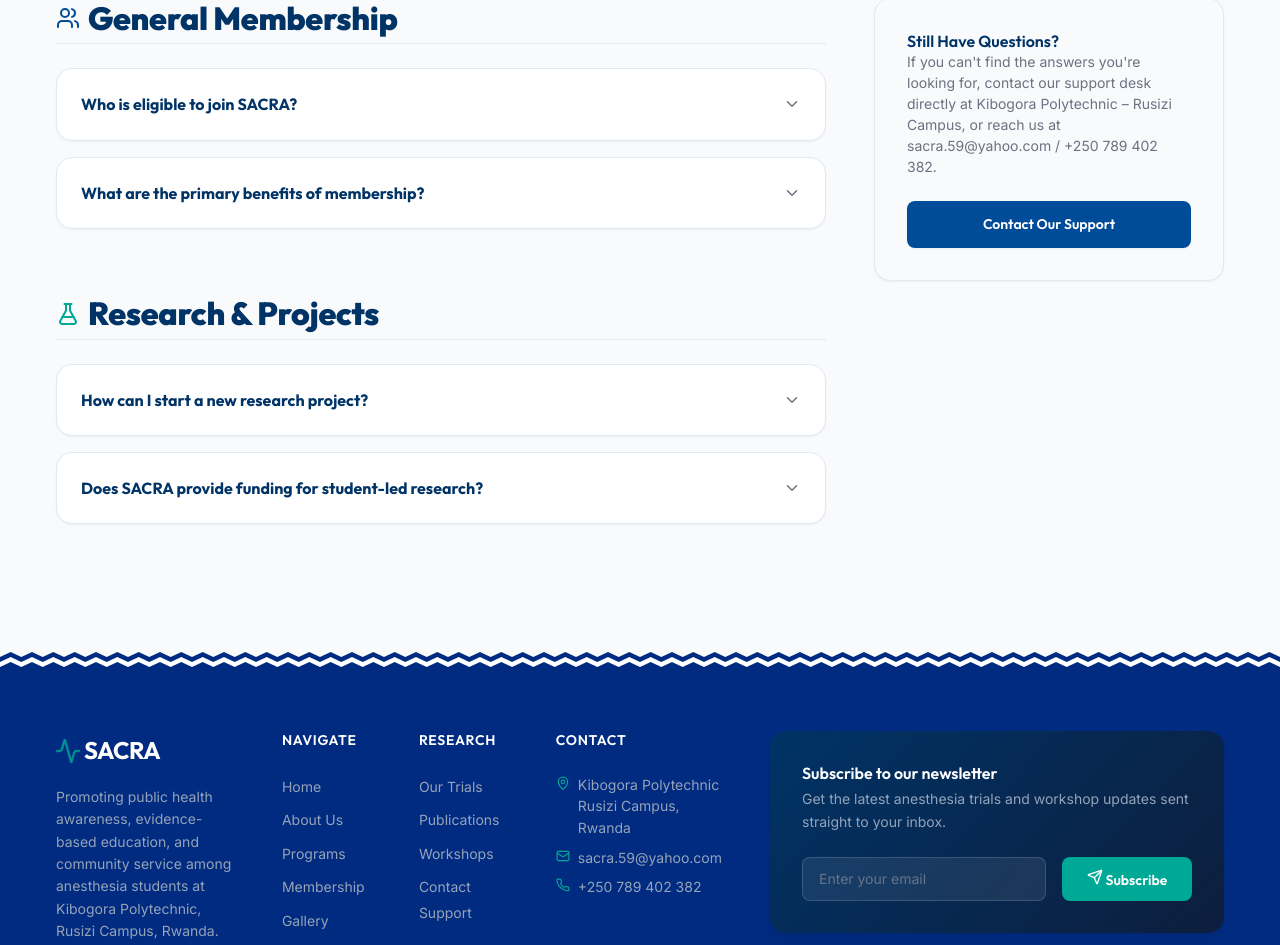
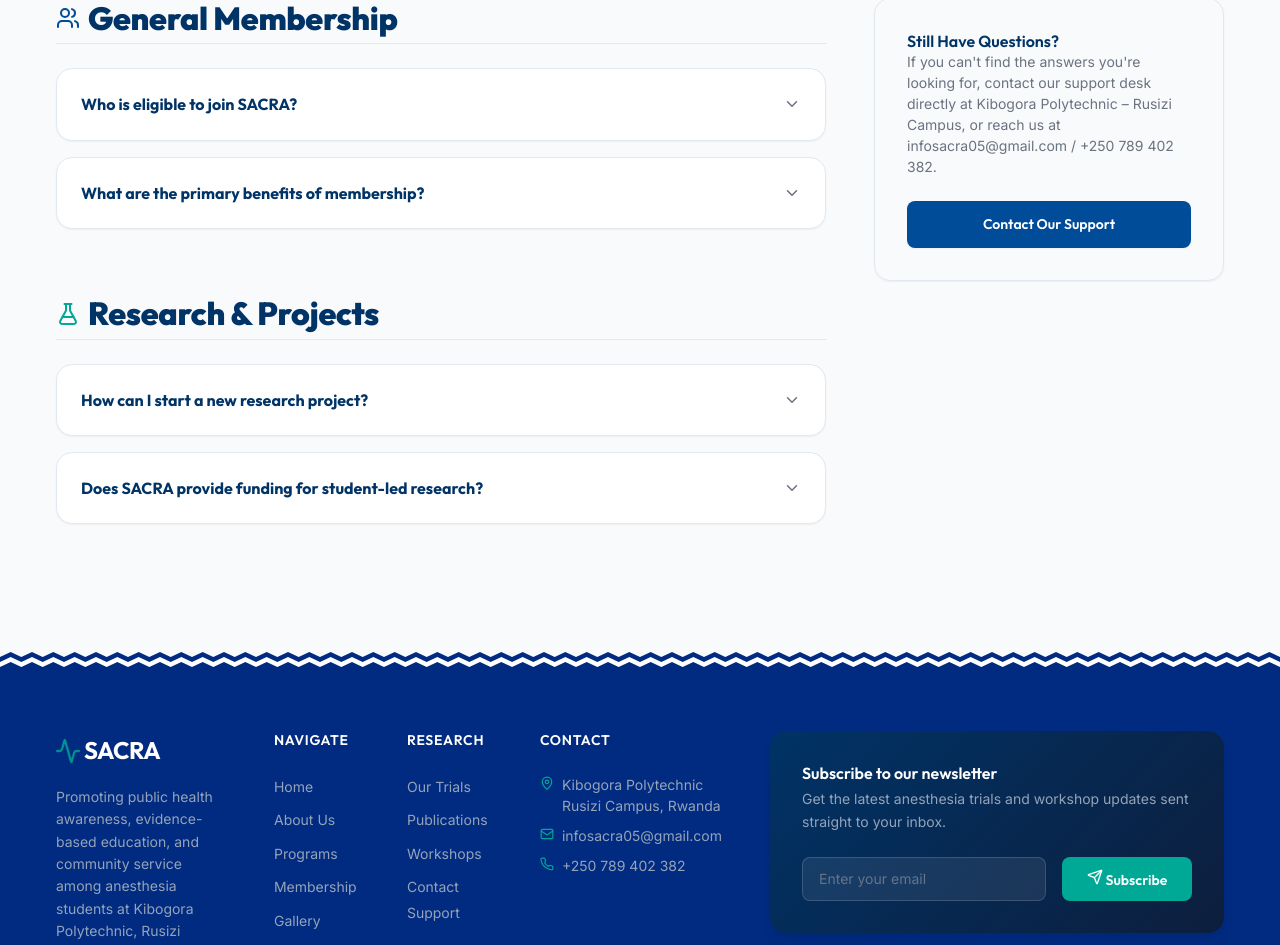
Before and after one commit to leopoldbonfils/Students-Anesthetist-Collaborative-Research-Association-SACRA-, a React (Create React App) app: page /faq in a window 1280 px wide. Shown: the part 472-1417 px from the top of the page. Built offline with nearby package versions, Linux system fonts and the light colour scheme.

Commit message:
change email address

```diff
--- a/src/Components/layout/Footer.js
+++ b/src/Components/layout/Footer.js
@@ -107,7 +107,7 @@
                 <svg className="footer-contact-icon" xmlns="http://www.w3.org/2000/svg" width="14" height="14" viewBox="0 0 24 24" fill="none" stroke="currentColor" strokeWidth="2" strokeLinecap="round" strokeLinejoin="round">
                   <rect width="20" height="16" x="2" y="4" rx="2"/><path d="m22 7-8.97 5.7a1.94 1.94 0 0 1-2.06 0L2 7"/>
                 </svg>
-                <a href="mailto:sacra.59@yahoo.com">sacra.59@yahoo.com</a>
+                <a href="mailto:infosacra05@gmail.com">infosacra05@gmail.com</a>
               </span>
             </li>
             <li>
--- a/src/Pages/Contact/Contact.js
+++ b/src/Pages/Contact/Contact.js
@@ -147,7 +147,7 @@
               </div>
               <div className="info-item-text">
                 <h4>Direct Email</h4>
-                <p><a href="mailto:sacra.59@yahoo.com" style={{color:'inherit', textDecoration:'none'}}>sacra.59@yahoo.com</a></p>
+                <p><a href="mailto:infosacra05@gmail.com" style={{color:'inherit', textDecoration:'none'}}>infosacra05@gmail.com</a></p>
               </div>
             </div>
 
--- a/src/Pages/FAQ/FAQ.js
+++ b/src/Pages/FAQ/FAQ.js
@@ -114,7 +114,7 @@
           <Card className="sidebar-cta-card" hoverEffect={false}>
             <div className="faq-contact-box">
               <h4>Still Have Questions?</h4>
-              <p>If you can't find the answers you're looking for, contact our support desk directly at Kibogora Polytechnic – Rusizi Campus, or reach us at <a href="mailto:sacra.59@yahoo.com">sacra.59@yahoo.com</a> / <a href="tel:+250789402382">+250 789 402 382</a>.</p>
+              <p>If you can't find the answers you're looking for, contact our support desk directly at Kibogora Polytechnic – Rusizi Campus, or reach us at <a href="mailto:infosacra05@gmail.com">infosacra05@gmail.com</a> / <a href="tel:+250789402382">+250 789 402 382</a>.</p>
             </div>
             <Button to="/contact" variant="primary">Contact Our Support</Button>
           </Card>
```
